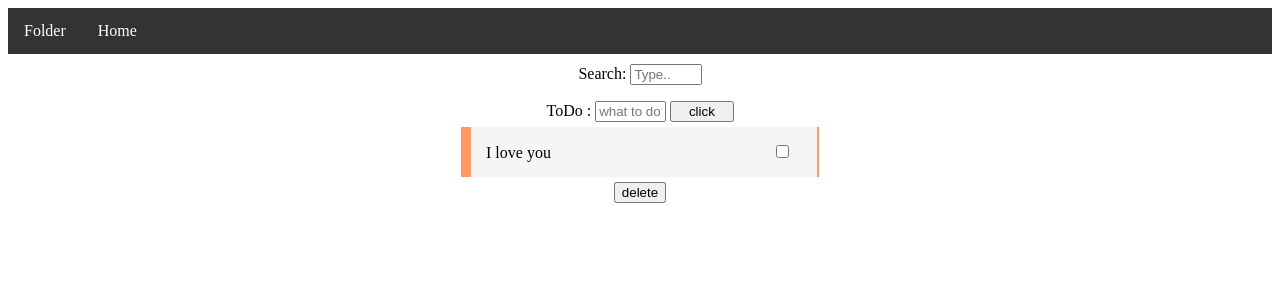
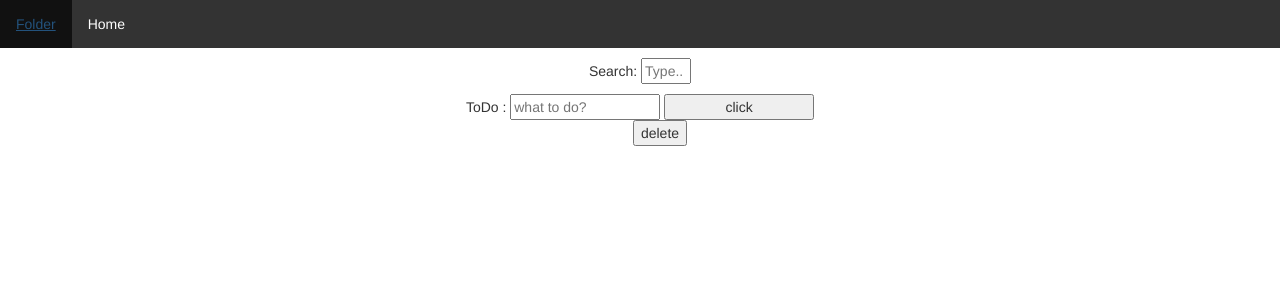
Before and after one commit to barnrang/todolist, a Flask app: page / in a window 1280 px wide. Shown: the top 300 px of the page. Run offline with Flask 2, Linux system fonts and the light colour scheme; some libraries are stand-ins or nearby versions.

Commit message:
add style

```diff
--- a/static/css/main.css
+++ b/static/css/main.css
@@ -8,13 +8,18 @@
   text-align: center;
 }
 
+#todolist{
+  background-color: white;
+  float: left;
+}
+
 table, th, td{
-  border: 2px solid blue;
   margin-left: auto;
   margin-right: auto;
   margin-top: 5px;
   margin-bottom: 5px;
-  width: 50%;
+  width: 60%;
+
 }
 
 /*.checkbox-regular{
@@ -24,7 +29,7 @@ table, th, td{
 }*/
 
 .searchBox{
-  width: 10%
+  width: 50px;
 }
 
 .searchResult{
@@ -32,7 +37,7 @@ table, th, td{
 }
 
 input {
-  width: 10%;
+  width: 150px;
 }
 miss-input {
   width: 10%;
@@ -42,7 +47,7 @@ miss-input {
 
 /* Navigation Bar*/
 
-ul {
+ul.nav-bar {
     list-style-type: none;
     margin: 0;
     padding: 0;
@@ -68,20 +73,25 @@ li a:hover {
 
 /*work list box*/
 
-workblock{
+.workblock{
   display: block;
-  width: 50%;
+  width: 300px;
   background-color: #F5F5F5;
   padding: 15px;
-  margin: auto;
+  margin-left: auto;
+  margin-right: 5px;*/
   margin-bottom: 5px;
-  margin-top: 5px;
+  margin-top: 10px;
   text-align: left;
 
   border-left: 10px solid #FF9966;
   border-right: 2px solid #FF9966;
 }
 
+li.workblock:hover {
+  background-color: #FFFFFF;
+}
+
 .checkbox-list{
   display: inline;
   margin-left: 13em;
--- /dev/null
+++ b/static/css/simple-sidebar.css
@@ -0,0 +1,131 @@
+/*!
+ * Start Bootstrap - Simple Sidebar (http://startbootstrap.com/)
+ * Copyright 2013-2016 Start Bootstrap
+ * Licensed under MIT (https://github.com/BlackrockDigital/startbootstrap/blob/gh-pages/LICENSE)
+ */
+
+ body {
+    overflow-x: hidden;
+ }
+
+/* Toggle Styles */
+
+#wrapper {
+    padding-left: 0;
+    -webkit-transition: all 0.5s ease;
+    -moz-transition: all 0.5s ease;
+    -o-transition: all 0.5s ease;
+    transition: all 0.5s ease;
+}
+
+#wrapper.toggled {
+    padding-left: 250px;
+}
+
+#sidebar-wrapper {
+    z-index: 1000;
+    position: fixed;
+    left: 250px;
+    width: 0;
+    height: 100%;
+    margin-top: 0px;
+    margin-left: -250px;
+    overflow-y: auto;
+    background: #000;
+    -webkit-transition: all 0.5s ease;
+    -moz-transition: all 0.5s ease;
+    -o-transition: all 0.5s ease;
+    transition: all 0.5s ease;
+}
+
+#wrapper.toggled #sidebar-wrapper {
+    margin-top: 0px;
+    width: 250px;
+}
+
+#page-content-wrapper {
+    width: 100%;
+    margin: 0px;
+    position: absolute;
+    padding: 0px;
+}
+
+#wrapper.toggled #page-content-wrapper {
+    position: absolute;
+    margin-right: -250px;
+}
+
+/* Sidebar Styles */
+
+.sidebar-nav {
+    position: absolute;
+    top: 0;
+    width: 250px;
+    margin: 0;
+    padding: 0;
+    list-style: none;
+}
+
+.sidebar-nav li {
+    text-indent: 20px;
+    line-height: 40px;
+}
+
+.sidebar-nav li a {
+    display: block;
+    text-decoration: none;
+    color: #999999;
+}
+
+.sidebar-nav li a:hover {
+    text-decoration: none;
+    color: #fff;
+    background: rgba(255,255,255,0.2);
+}
+
+.sidebar-nav li a:active,
+.sidebar-nav li a:focus {
+    text-decoration: none;
+}
+
+.sidebar-nav > .sidebar-brand {
+    height: 65px;
+    font-size: 18px;
+    line-height: 60px;
+}
+
+.sidebar-nav > .sidebar-brand a {
+    color: #999999;
+}
+
+.sidebar-nav > .sidebar-brand a:hover {
+    color: #fff;
+    background: none;
+}
+
+@media(min-width:768px) {
+    #wrapper {
+        padding-left: 0;
+    }
+
+    #wrapper.toggled {
+        padding-left: 250px;
+    }
+
+    #sidebar-wrapper {
+        width: 0;
+    }
+
+    #wrapper.toggled #sidebar-wrapper {
+        width: 250px;
+    }
+
+    #page-content-wrapper {
+        position: relative;
+    }
+
+    #wrapper.toggled #page-content-wrapper {
+        position: relative;
+        margin-right: 0;
+    }
+}
--- a/static/script/main.js
+++ b/static/script/main.js
@@ -2,7 +2,7 @@ String.prototype.isEmpty = function() {
     return (this.length === 0 || !this.trim());
 };
 
-function updateDraggable(top, bottom){
+/*function updateDraggable(top, bottom){
   $('workblock').draggable({revert:true, axis: "y",
     containment: [0,top,0,bottom],
     drag: function(e, ui){
@@ -12,7 +12,15 @@ function updateDraggable(top, bottom){
       $(this).css("background-color","#F5F5F5")
     }
 });
+}*/
+
+
+
+function updateSortable(){
+  $('#todolist').sortable()
 }
+
+$('table').sortable();
 
 function checkSubString(sub, str){
   var lensub = sub.length;
@@ -41,6 +49,13 @@ $(document).ready(function(){
   //console.log("test");
   var lists = {};
 
+//Slide bar
+$("#menu-toggle").click(function(e) {
+    e.preventDefault();
+    $("#wrapper").toggleClass("toggled");
+});
+
+
   if(localStorage.tasklist){
     console.log(JSON.parse(localStorage.tasklist));
     var lists = JSON.parse(localStorage.tasklist);
@@ -48,21 +63,24 @@ $(document).ready(function(){
     var table = $('#todolist')
     for(var key in lists){
       console.log(key);
-      table.append("<workblock draggable=\"true\">"
+      table.append("<li class=\"workblock\">"
         + "<div class=\"job\">"
         + key
         + "</div>"
         + "<div class=\"checkbox-list\">"
         +  "<input type=\"checkbox\" class=\"checkbox-regular\">"
         + "</div>"
-        + "</workblock>")
+        + "</li>")
     }
   }else{
     console.log("not found");
   }
-
+  console.log('Enable sortable');
   var topContainment = $('#todoname').offset().top;
   var bottomContainment = $('#delete').offset().top;
+  updateSortable();
+
+//Search Box
   $('.searchBox').keyup(function(event){
     $('.searchResult').empty();
     var list = $(".job");
@@ -81,6 +99,7 @@ $(document).ready(function(){
   })
   //add task
 
+//Todolist
   $('#target').on('submit', function(e) {
     var text = $('#todoname').val();
     var tmp = text;
@@ -98,17 +117,17 @@ $(document).ready(function(){
     }
     //$('#todolist').append(text+"<br>");
     if(!text.isEmpty()){
-      $('#todolist').append("<workblock draggable=\"true\">"
+      $('#todolist').append("<li class=\"workblock\">"
         + "<div class=\"job\">"
         + text
         + "</div>"
         + "<div class=\"checkbox-list\">"
         +  "<input type=\"checkbox\" class=\"checkbox-regular\">"
         + "</div>"
-        + "</workblock>");
+        + "</li>");
       bottomContainment = $('#delete').offset().top;
       $('#todoname').val("");
-      updateDraggable(topContainment,bottomContainment);
+      //updateSortable();
     }
     e.preventDefault();
     $.ajax({
@@ -118,10 +137,12 @@ $(document).ready(function(){
     });
   });
 
+
+
   //finish task
   $('#delete').click(function(){
     var tick = $(".checkbox-regular");
-    var job = $("workblock");
+    var job = $(".workblock");
     var jobName = $('.job');
     var i;
     for(i = 0; i < tick.length; i++){
@@ -135,8 +156,9 @@ $(document).ready(function(){
       }
     }
     bottomContainment = $('#delete').offset().top;
-    updateDraggable(topContainment, bottomContainment);
+    //updateSortable();
   });
 
-  updateDraggable(topContainment,bottomContainment);
+
+  //updateDraggable(topContainment,bottomContainment);
 });
--- a/templates/index.html
+++ b/templates/index.html
@@ -13,16 +13,14 @@
       ToDo : <input type="text" style="input" name="todo" id="todoname" placeholder="what to do?">
       <input type="submit" value="click">
     </form>
-    <div id="todolist">
+    <ul id="todolist">
 
-    </div>
-    <workblock draggable="true">
+    </ul>
+    <!--<workblock draggable="true">
       I love you
       <div class="checkbox-list">
         <input type="checkbox" class="checkbox-regular">
       </div>
-    </workblock>
+    </workblock> -->
     <button id="delete" action="{{url_for('index')}}" method="post">delete</button>
-    </div>
-  </body>
 {% endblock %}
--- a/templates/layout.html
+++ b/templates/layout.html
@@ -3,18 +3,39 @@
   <meta name="viewport" content="width=device-width, initial-scale=1.0">
   <head>
     <link rel="stylesheet" type="text/css" href="{{url_for('static',filename="css/main.css")}}">
+    <link rel="stylesheet" href="https://maxcdn.bootstrapcdn.com/bootstrap/3.3.7/css/bootstrap.min.css">
+    <link rel="stylesheet" type="text/css" href="{{url_for('static', filename="css/simple-sidebar.css")}}">
     <script src="https://ajax.googleapis.com/ajax/libs/jquery/3.2.1/jquery.min.js"></script>
     <script src="https://code.jquery.com/ui/1.12.1/jquery-ui.js"></script>
     <script src="{{url_for('static',filename="script/main.js")}}"></script>
     <title>TODOLIST {% block title %}{% endblock %}</title>
   </head>
   <body>
+    <div id="wrapper">
+      <div id="sidebar-wrapper">
+          <ul class="sidebar-nav">
+            <li class="sidebar-brand">
+              <a href="#">
+                  Start Bootstrap
+              </a>
+            </li>
+            <li>
+              <a href="#">lol</a>
+            </li>
+          </ul>
+      </div>
+
+
         <ul class="nav-bar">
-        <li><a class="active" href="{{url_for('folder')}}">Folder</a></li>
+            <li><a class="active" id="menu-toggle" href="#">Folder</a></li>
             <li><a class="active" href="{{url_for('index')}}">Home</a></li>
         </ul>
+          <!-- Sidebar -->
+          <div id="page-content-wrapper">
         <main>
           {% block main %}{% endblock %}
         </main>
+      </div>
+  </div>
   </body>
 </html>
```
Also changed, not shown: run.py (line endings or trailing spaces). Lines whose indentation alone changed are shown as unchanged.
